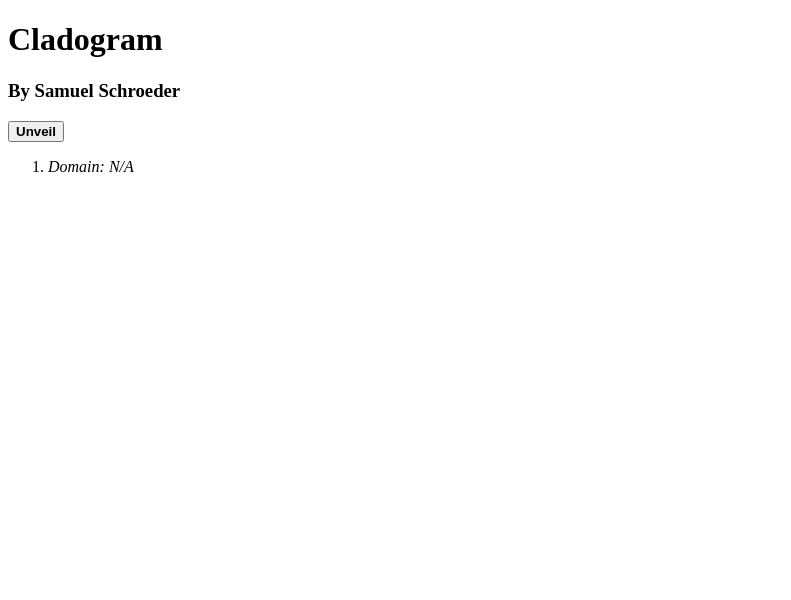
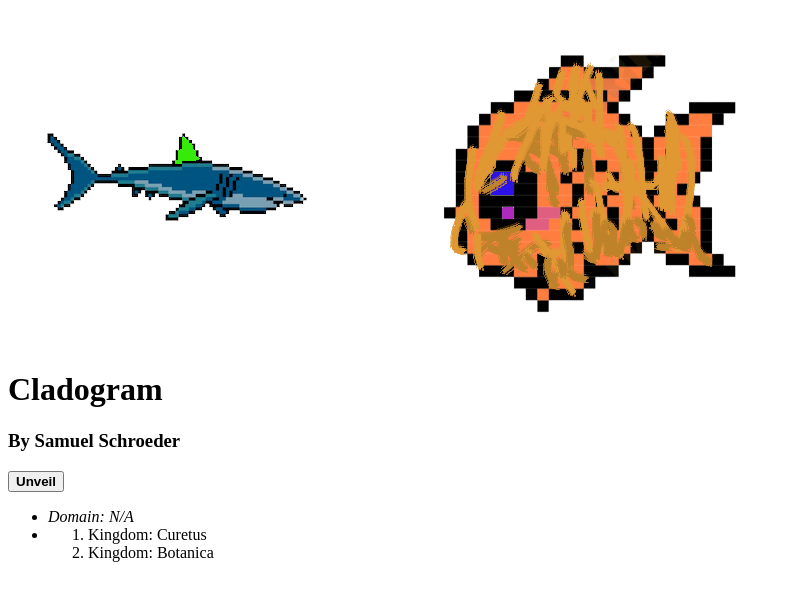
Before and after one commit to PhilosophicalNinja/cladogram, a plain HTML site: page index.html in a window 1280 px wide. Both pictures are taken after a click on the button "Unveil". Shown: the whole page, without its empty margins (0-791 px from the left). Drawn offline with Linux system fonts and the light colour scheme.

Commit message:
Progress

```diff
--- a/index.html
+++ b/index.html
@@ -5,12 +5,15 @@
         <link rel="stylesheet" href="index.css" type="text/css">
     </head>
     <body>
+        <img src="Sun-shark-removebg-preview.png">
+        <img src="Polluted_Goldfishnum2-removebg-preview.png">
         <h1>Cladogram</h1>
         <h3> By Samuel Schroeder</h3>
-        <button id=""unveil><strong>Unveil</strong></button>
-        <ol id="destination">
+        <button id="unveil"><strong>Unveil</strong></button>
+        <ul>
             <li><em>Domain: N/A</em></li>
-        </ol>
+            <li><ol id="destination"></ol></li>
+        </ul>
         <script src="./index.js"></script>
     </body>
 </html>
--- a/index.js
+++ b/index.js
@@ -6,16 +6,20 @@ unveilBtn.addEventListener('click', unveil);
 
 function unveil(){
     for(let i = 0; i < kingdoms.length; i++){
-
+        buildElement("li", destination, `Kingdom: ${kingdoms[i].name}`);
         for(let j = 0; j < kingdoms[i].length; j++){
 
         }
     }
 }
 
-function buildElement(type, id, parent, content){
+function buildElement(type, parent, content, id){
     let tempVariable = document.createElement(type);
-    tempVariable.id = id;
-    tempVariable.innerHTML = content;
+    if(id){
+        tempVariable.id = id;
+    }
+    if(content){
+        tempVariable.innerHTML = content;
+    }
     parent.append(tempVariable);
 }
```
Also changed, not shown: Polluted_Goldfishnum2-removebg-preview.png (added), Sun-shark-removebg-preview.png (added).
